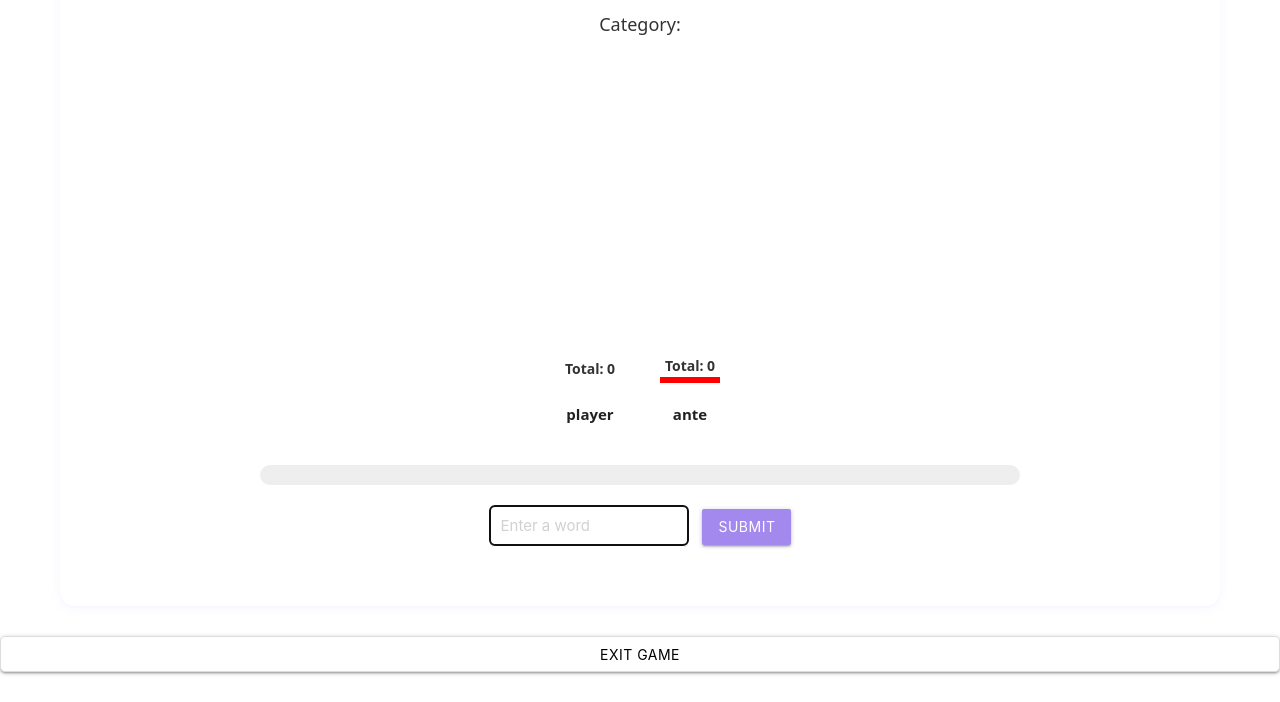
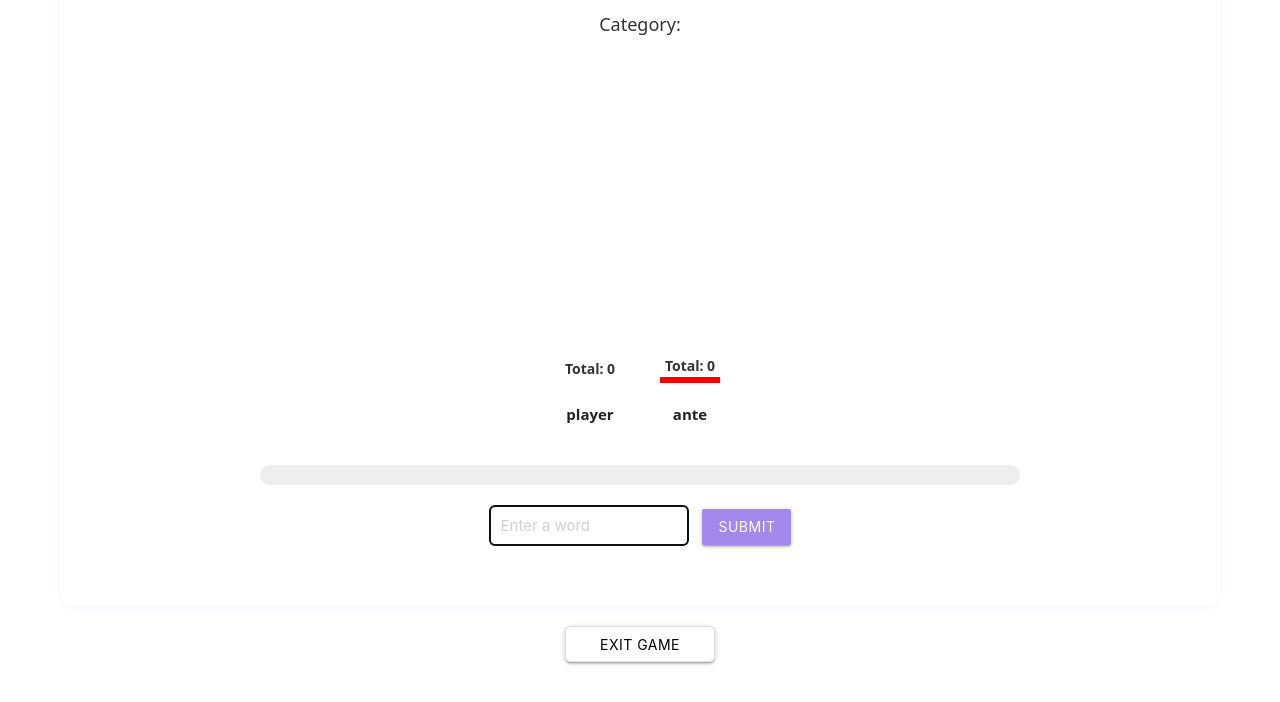
Before and after one commit to ElyaBOrbach/SIT725-project, a website: page index.html in a window 1280 px wide. Shown: the part 330-1032 px from the top of the page. Drawn offline with nearby package versions, Linux system fonts and the light colour scheme; no server answers.

Commit message:
fixed the scoreboard not going auto scoring at end of round and made exit button smaller

```diff
--- a/controllers/GameController.js
+++ b/controllers/GameController.js
@@ -266,7 +266,7 @@
 
         handleTimeout() {
             clearInterval(this.timerInterval);
-            this.handleWordSubmission('');
+            this.handleWordSubmission('a');
         }
 
         startNewRound() {
--- a/index.html
+++ b/index.html
@@ -21,21 +21,12 @@
       <div class="game-content">
         <div id="scoreBoard"></div>
       </div>
-    </div>
+      <a href="/mainMenu.html" class="waves-effect waves-light btn btn-custom login-btn" id="exit-game" style="width: 150px; padding: 0 20px; display: block; margin: 20px auto;">
+        Exit Game
+      </a></div>
 
-    <!-- <div id="modal1" class="modal">
-      <div class="modal-content">
-        <h4>Welcome to Word Master Challenge</h4>
-        <p>Test your vocabulary against AI opponents!</p>
-      </div>
-      <div class="modal-footer">
-        <a href="#!" class="modal-close waves-effect waves-light btn-flat">Let's Play!</a>
-      </div>
-    </div> -->
 
-    <a href="/mainMenu.html" class="waves-effect waves-light btn btn-custom login-btn" id="exit-game">
-      Exit Game
-    </a>
+
     <!-- Scripts -->
     <script src="/test/gameTestData.js"></script>
     <script src="/models/PlayerScore.js"></script>
```
